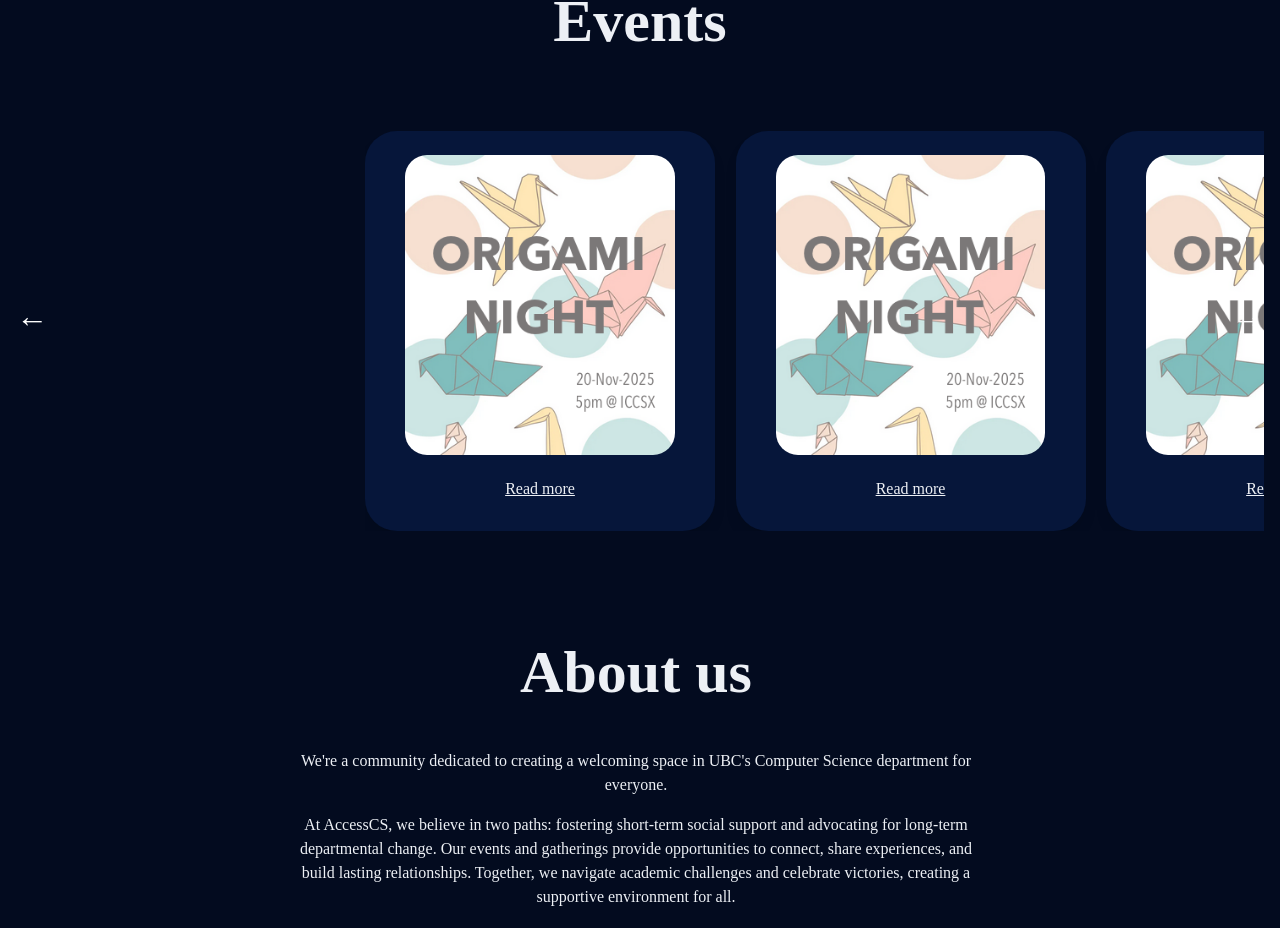
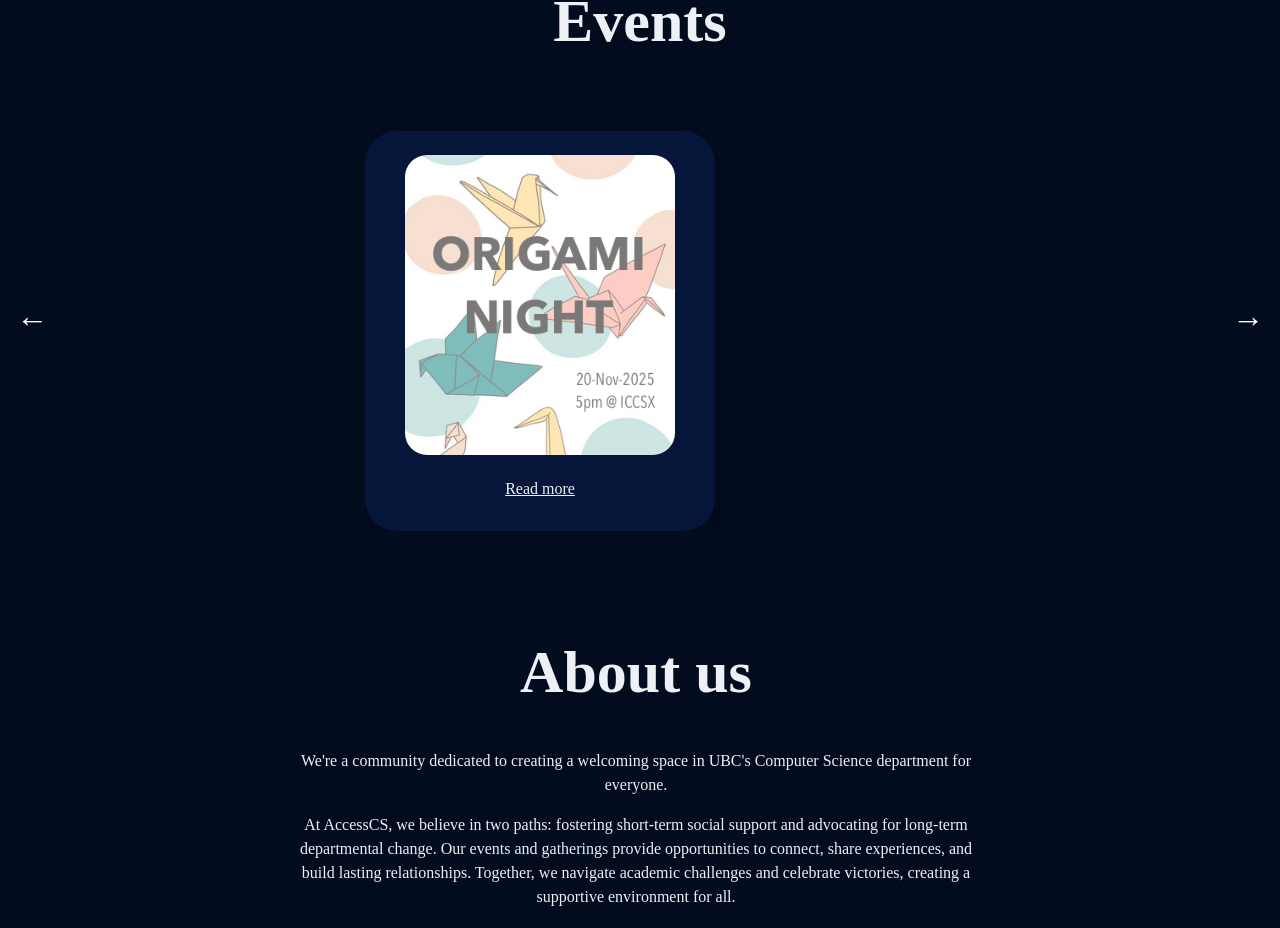
Before and after one commit to ubcaccs/ubcaccs, a Vue app in the folder web/: page / in a window 1280 px wide. Shown: the part 955-1883 px from the top of the page. Built offline with nearby package versions, Linux system fonts and the light colour scheme; the HTML template or start-up script is replaced by a standard one.

Commit message:
removed duplicate events, fixed date issue

```diff
--- a/web/src/data/staticData.js
+++ b/web/src/data/staticData.js
@@ -48,48 +48,16 @@ export const staticData = {
     // }
 
     {
-      title: "Test Event",
-      description: "Event description text",
+      title: "Origami + Sushi Social",
+      description: "We're back! Come enjoy some sushi with us while we make origami at our first event of semester!",
       eventImage: [{ url: "/images/events/origami.png" }],
-      date: "2025-11-20",
+      date: "2025-11-20T00:00:00-08:00",
       beginTime: "2025-11-20T17:00:00",
       endTime: "2025-11-20T19:00:00",
       rsvpRequired: true,
-      rsvpLink: "https://google.ca"
-    },
+      rsvpLink: "mailto:ubcaccs@gmail.com"
+    }
 
-    {
-      title: "Test Event",
-      description: "Event description text",
-      eventImage: [{ url: "/images/events/origami.png" }],
-      date: "2025-11-20",
-      beginTime: "2025-11-20T17:00:00",
-      endTime: "2025-11-20T19:00:00",
-      rsvpRequired: true,
-      rsvpLink: "https://google.ca"
-    },
-
-    {
-      title: "Test Event",
-      description: "Event description text",
-      eventImage: [{ url: "/images/events/origami.png" }],
-      date: "2025-11-20",
-      beginTime: "2025-11-20T17:00:00",
-      endTime: "2025-11-20T19:00:00",
-      rsvpRequired: true,
-      rsvpLink: "https://google.ca"
-    },
-
-    {
-      title: "Test Event",
-      description: "Event description text",
-      eventImage: [{ url: "/images/events/origami.png" }],
-      date: "2025-11-20",
-      beginTime: "2025-11-20T17:00:00",
-      endTime: "2025-11-20T19:00:00",
-      rsvpRequired: true,
-      rsvpLink: "https://google.ca"
-    },
   ]
 
 
```
